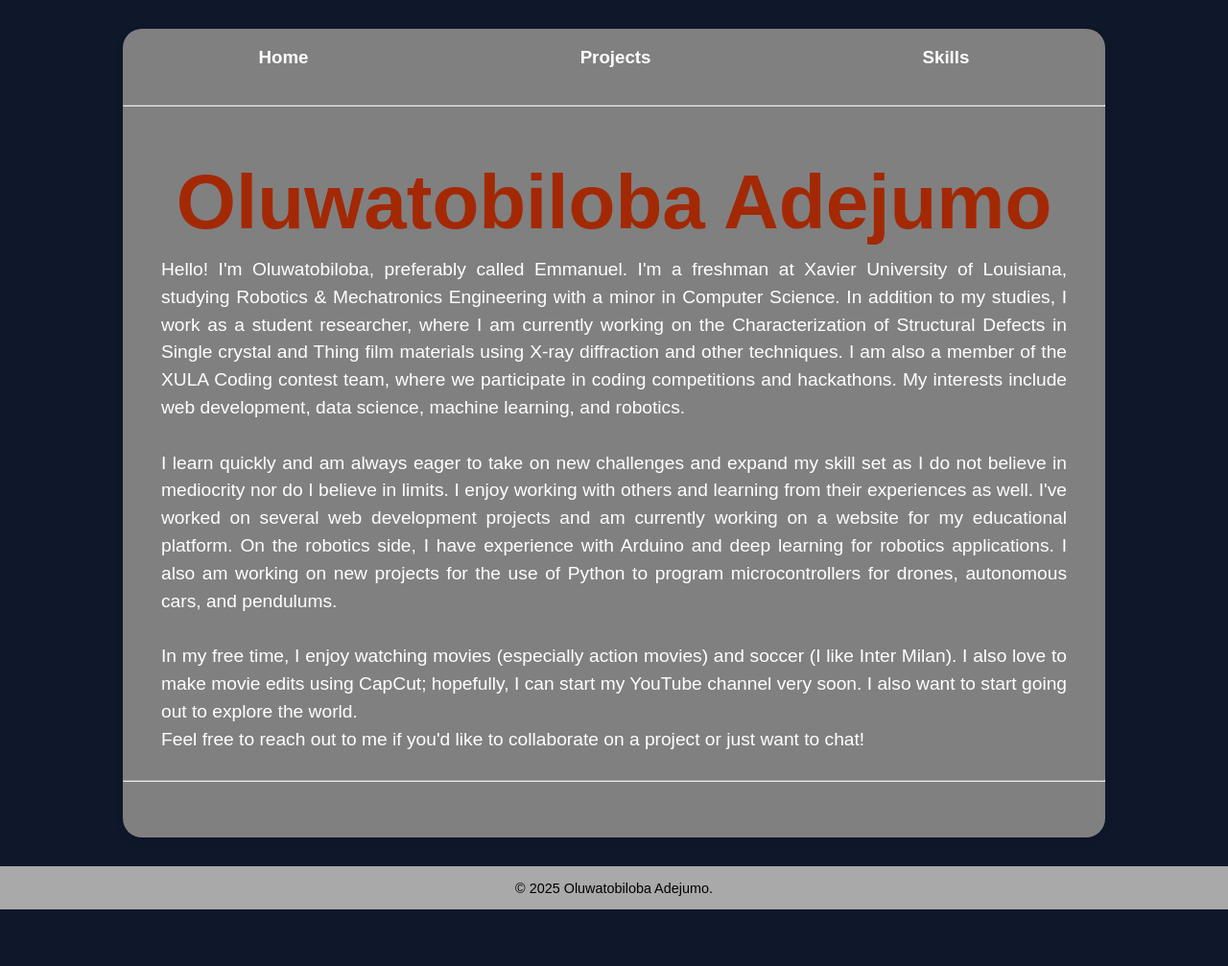
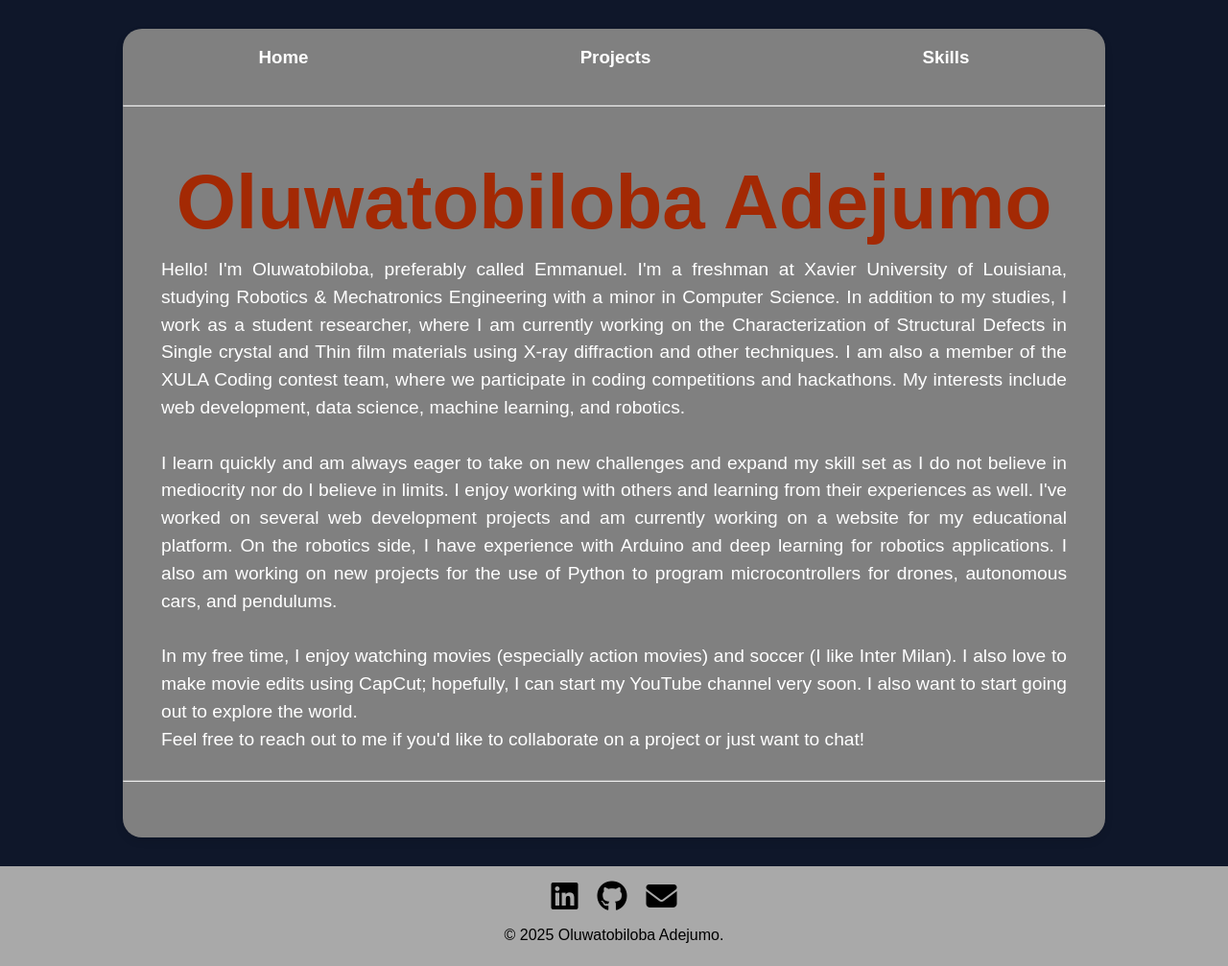
Before and after one commit to Tobi3333A/Portfolio, a plain HTML site: page index.html in a window 1280 px wide. Shown: the whole page at 96% size. Before the commit the page ends 948 px from the top, so only its background shows below. Drawn offline with Linux system fonts and the light colour scheme.

Commit message:
Portfolio

```diff
--- a/Resources/css/styles.css
+++ b/Resources/css/styles.css
@@ -42,9 +42,19 @@ h1 {
 }
 footer {
     background-color: darkgrey;
-    display: flex;
-    align-items: center;
-    justify-content: center;
-    font-size: 0.9em;
+    font-size: 1em;
     width: 100%;
 }
+.social-icons {
+    display: flex;
+    justify-content: center;
+    gap: 20px;
+    padding-top: 15px;
+}
+.social-icons a {
+    color: black;
+    text-decoration: none;
+}
+.copyright {
+    padding-bottom: 7px;
+}
--- a/index.html
+++ b/index.html
@@ -19,7 +19,7 @@
         <h1>Oluwatobiloba Adejumo</h1>
         <p>
             Hello! I'm Oluwatobiloba, preferably called Emmanuel. I'm a freshman at Xavier University of Louisiana, studying Robotics & Mechatronics Engineering with a minor in Computer Science.
-            In addition to my studies, I work as a student researcher, where I am currently working on the Characterization of Structural Defects in Single crystal and Thing film materials using X-ray diffraction and other techniques.
+            In addition to my studies, I work as a student researcher, where I am currently working on the Characterization of Structural Defects in Single crystal and Thin film materials using X-ray diffraction and other techniques.
             I am also a member of the XULA Coding contest team, where we participate in coding competitions and hackathons.
             My interests include web development, data science, machine learning, and robotics.<br><br>
             I learn quickly and am always eager to take on new challenges and expand my skill set as I do not believe in mediocrity nor do I believe in limits.
@@ -32,7 +32,15 @@
         <hr>
     </div>
     <footer>
-        <p>&copy; 2025 Oluwatobiloba Adejumo.</p>
+        <div class="social-icons">
+            <a href="https://www.linkedin.com/in/oluwatobiloba-adejumo-194473271/"><i class="fa-brands fa-2x fa-linkedin"></i></a>
+            <a href="https://github.com/Tobi3333A"><i class="fa-brands fa-2x fa-github"></i></a>
+            <a href=mailto:"tobiadejumo10@gmail.com"><i class="fa-solid fa-2x fa-envelope"></i></a>
+        </div>
+        <div class="copyright">
+            <p style="text-align: center;">&copy; 2025 Oluwatobiloba Adejumo.</p>
+        </div>
     </footer>
+    <script src="https://kit.fontawesome.com/a1242d3266.js" crossorigin="anonymous"></script>
 </body>
 </html>
```
